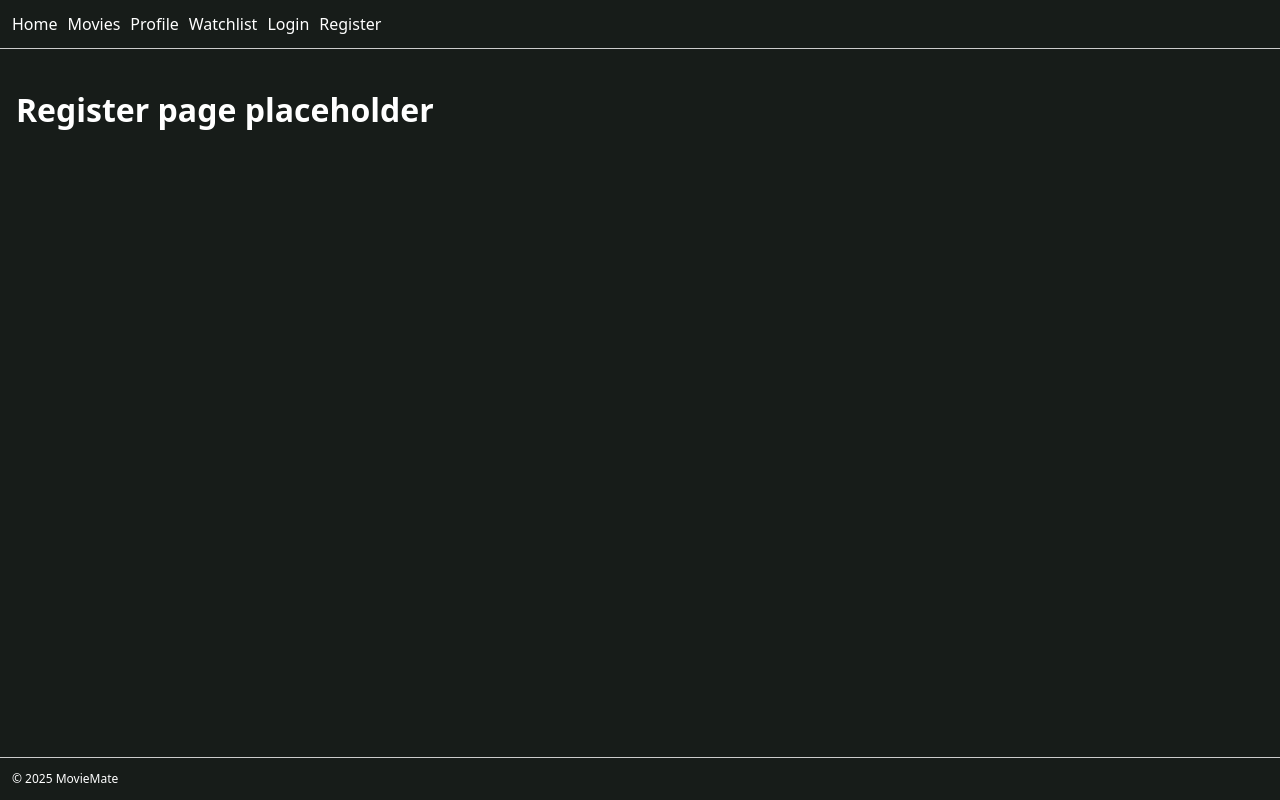
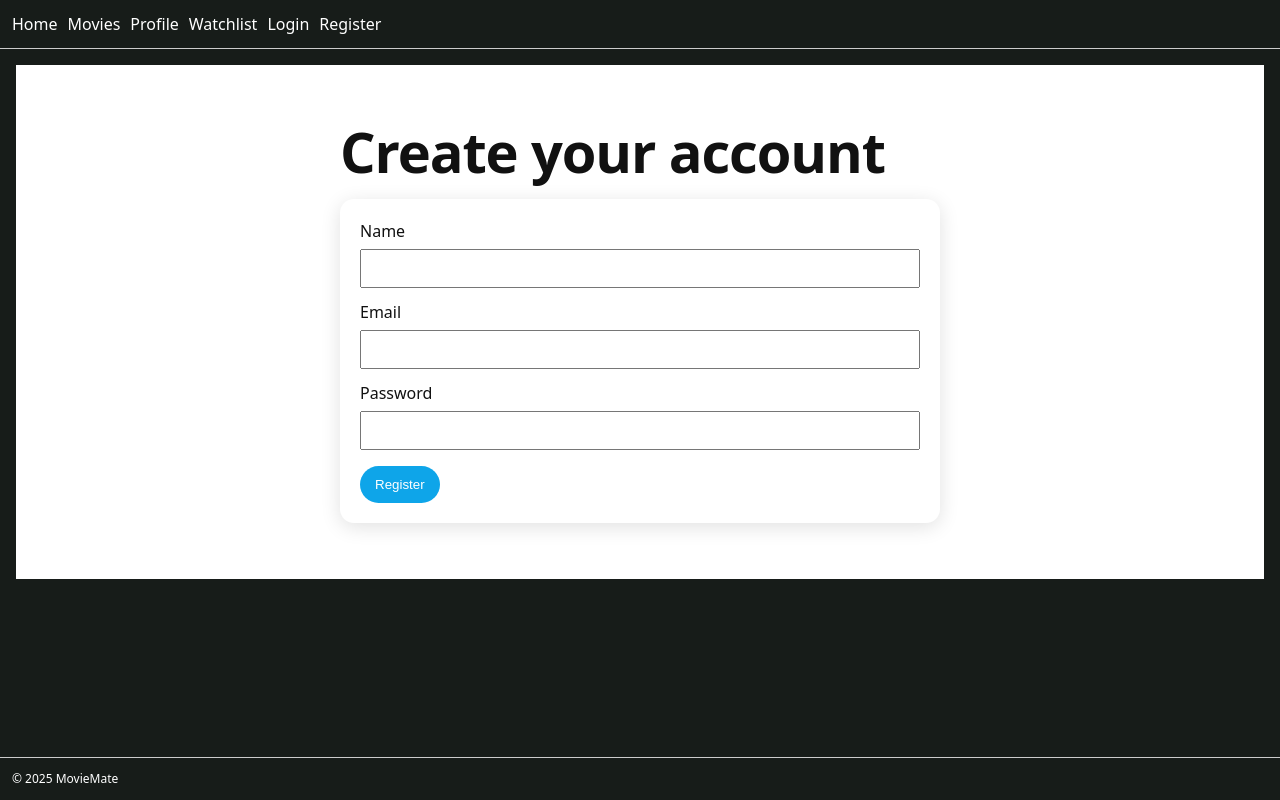
Before and after one commit to elab-development/klijentske-veb-tehnologije-2024-2023-0192-filmovi-i-serije, a React app in the folder app/: page /signup in a window 1280 px wide. Built offline with nearby package versions, Linux system fonts and the light colour scheme; the HTML template or start-up script is replaced by a standard one.

Commit message:
Login i Register osnovne forme

```diff
--- a/app/src/pages/Login.tsx
+++ b/app/src/pages/Login.tsx
@@ -1,3 +1,17 @@
-export function Login() {
-  return <h1>Login page placeholder</h1>
+import { Button } from '../components/Button'
+
+export function Login(){
+  return (
+    <section className="section" style={{background:'#fff', color:'#111'}}>
+      <div className="container" style={{maxWidth:560}}>
+        <div className="h1" style={{color:'#111'}}>MovieMate</div>
+        <p className="muted" style={{color:'#444'}}>Enter your world of entertainment</p>
+        <div className="card" style={{padding:20, marginTop:16}}>
+          <label>Email<input style={{width:'100%', padding:10, marginTop:6, marginBottom:12}} placeholder="you@example.com"/></label>
+          <label>Password<input type="password" style={{width:'100%', padding:10, marginTop:6}}/></label>
+          <div style={{marginTop:16}}><Button variant="primary">Login</Button></div>
+        </div>
+      </div>
+    </section>
+  )
 }
--- a/app/src/pages/Register.tsx
+++ b/app/src/pages/Register.tsx
@@ -1,3 +1,17 @@
-export function Register() {
-  return <h1>Register page placeholder</h1>
+import { Button } from '../components/Button'
+
+export function Register(){
+  return (
+    <section className="section" style={{background:'#fff', color:'#111'}}>
+      <div className="container" style={{maxWidth:640}}>
+        <div className="h1" style={{color:'#111'}}>Create your account</div>
+        <div className="card" style={{padding:20, marginTop:16}}>
+          <label>Name<input style={{width:'100%', padding:10, marginTop:6, marginBottom:12}}/></label>
+          <label>Email<input style={{width:'100%', padding:10, marginTop:6, marginBottom:12}}/></label>
+          <label>Password<input type="password" style={{width:'100%', padding:10, marginTop:6}}/></label>
+          <div style={{marginTop:16}}><Button variant="primary">Register</Button></div>
+        </div>
+      </div>
+    </section>
+  )
 }
```
